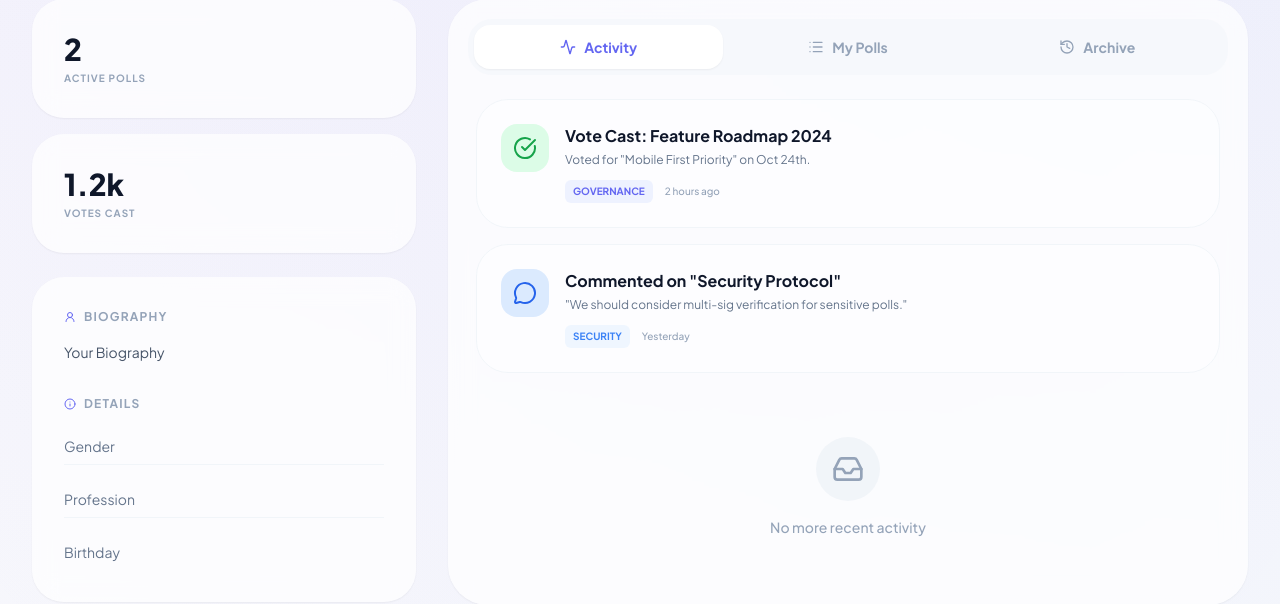
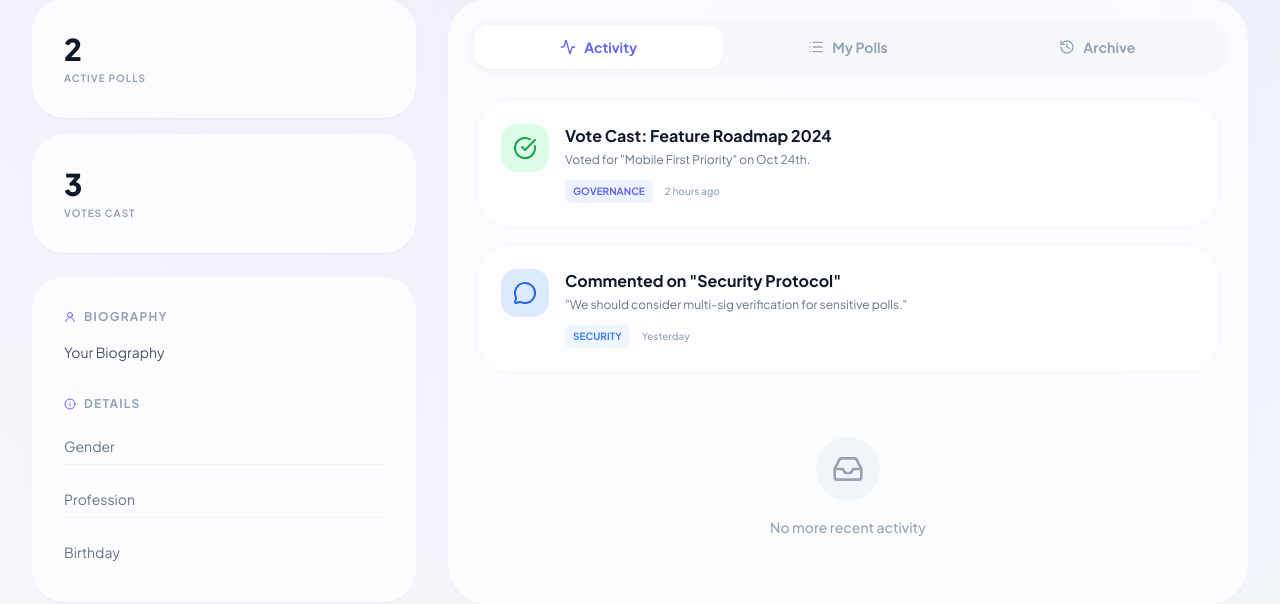
Before and after one commit to A-Coder-13/Voting-System, a Django app: page /user/profile in a window 1280 px wide. Shown: the part 401-1005 px from the top of the page. Run offline with Django 5.2, Linux system fonts and the light colour scheme; a user stored in the database is signed in; data comes from the database, SQL or seed files in the repository; parts of the project's set-up code (start-up, migrations or seed data) failed here and were passed over; some libraries are stand-ins or nearby versions.

Commit message:
profile template basic info completed

```diff
--- /dev/null
+++ b/VotingSystem/requirements.txt
@@ -0,0 +1,5 @@
+asgiref==3.11.1
+Django==6.0.3
+pillow==12.1.1
+sqlparse==0.5.5
+tzdata==2025.3
--- a/VotingSystem/users/Templates/users/profile.html
+++ b/VotingSystem/users/Templates/users/profile.html
@@ -166,7 +166,7 @@
                         <span class="text-[10px] font-bold text-slate-400 uppercase tracking-widest mt-1 block">Active Polls</span>
                     </div>
                     <div class="glass p-6 md:p-8 rounded-[2rem] border-none shadow-sm group hover:bg-white dark:hover:bg-slate-900 transition-colors">
-                        <span class="block text-3xl font-black text-slate-900 dark:text-white group-hover:text-primary transition-colors">1.2k</span>
+                        <span class="block text-3xl font-black text-slate-900 dark:text-white group-hover:text-primary transition-colors">{{votes}}</span>
                         <span class="text-[10px] font-bold text-slate-400 uppercase tracking-widest mt-1 block">Votes Cast</span>
                     </div>
                 </div>
```
